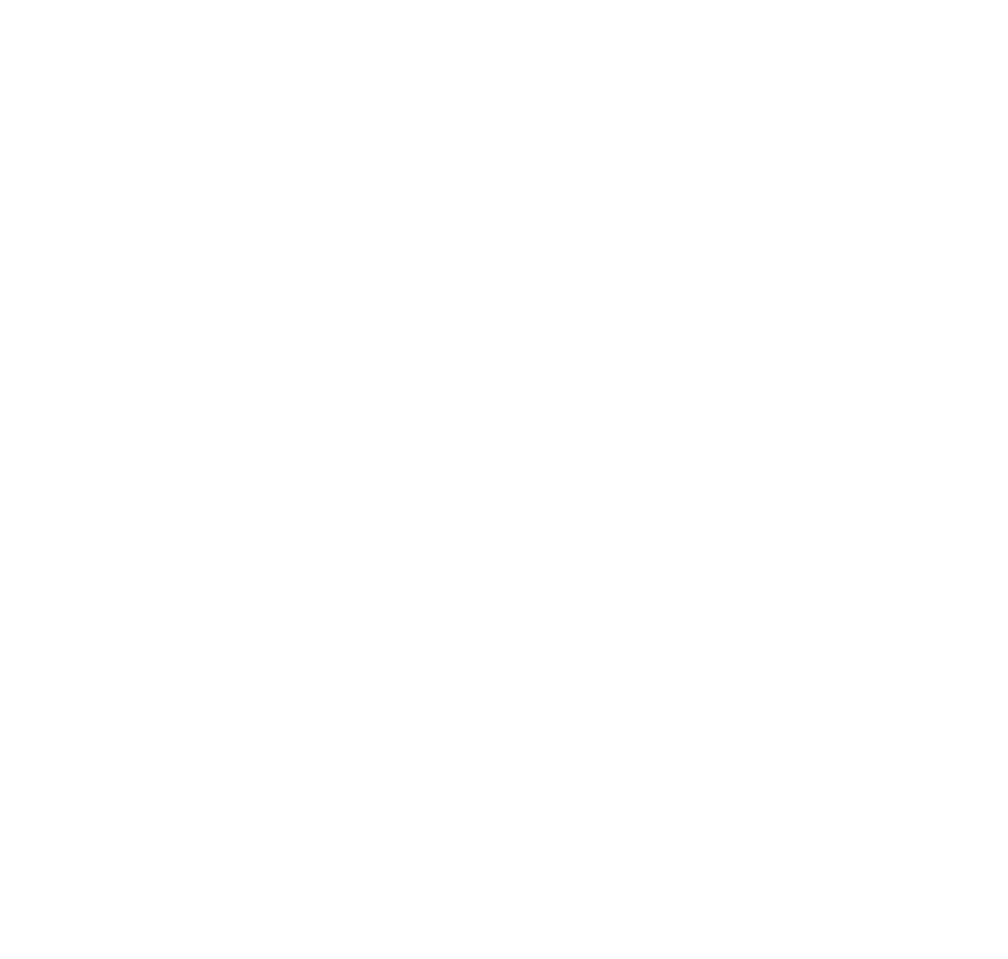
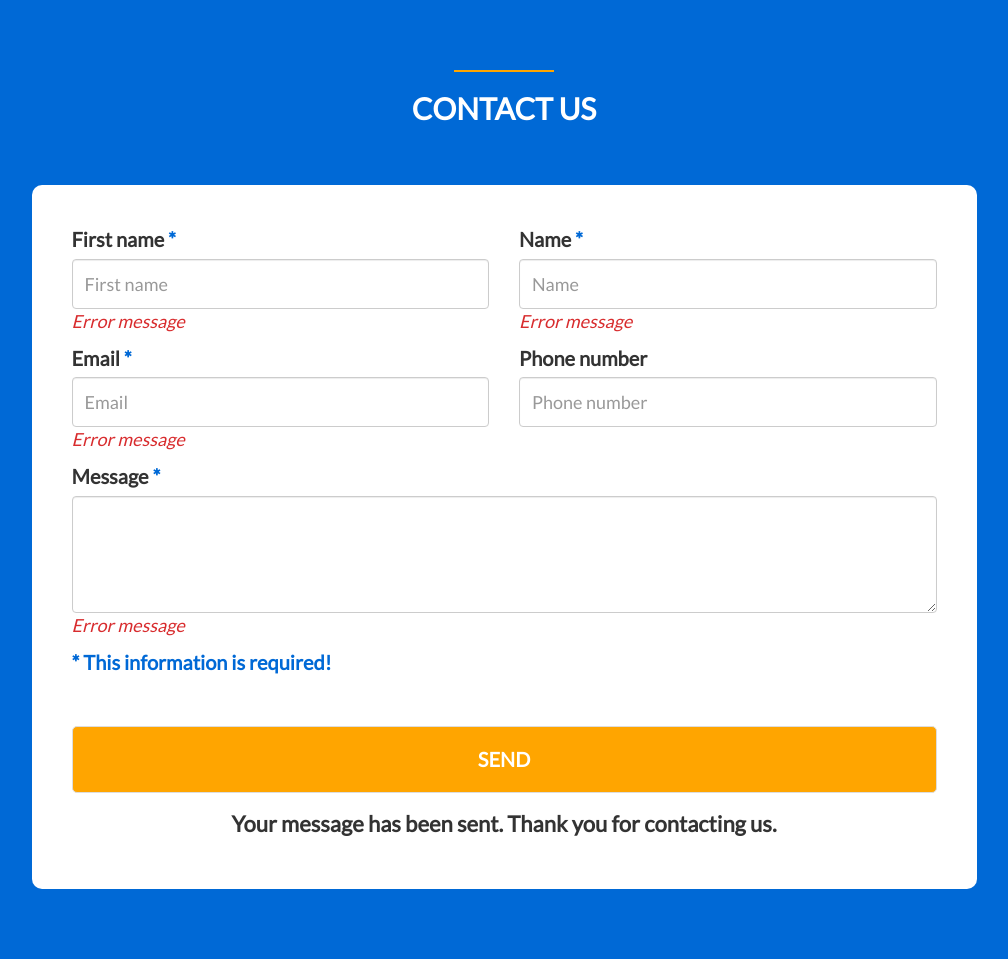
Before and after one commit to Mourad-seven/Page_Form, a PHP site: page / in a window 1280 px wide. Before the commit the part shown is empty. Shown: the whole page, without its empty margins (136-1144 px from the left). Before the commit the page ends 800 px from the top, so only its background shows below. Run offline with PHP 8.4, Linux system fonts and the light colour scheme; some libraries are stand-ins or nearby versions.

Commit message:
Add Contact Form (frontend)

```diff
--- /dev/null
+++ b/css/style.css
@@ -0,0 +1,64 @@
+body{
+	font-family: "Lato", sans-serif;
+	margin: 70px 0;
+	background: #0069d6;
+}
+.devider{
+	width: 100px;
+	height: 2px;
+	background: #ffa500;
+	margin: 0 auto;
+}
+.heading{
+	text-align: center;
+	margin-bottom: 60px;
+}
+h2{
+	text-transform: uppercase;
+	font-weight: bold;
+	color: #fff;
+}
+#contact-form{
+	font-size: 20px;
+	background: #fff;
+	padding: 40px;
+	border-radius: 10px;
+}
+.blue{
+	color: #0069d6;
+}
+.form-control{
+	height: 50px;
+	font-size: 18px;
+}
+.comments{
+	height: 25px;
+	font-style: italic;
+	font-size: 18px;
+	color: #d82c2e;
+}
+#contact-form input[type=submit]{
+	margin: 40px auto 0;
+	display: block;
+}
+.button1{
+	width: 100%;
+	border: 1px solid #ddd;
+	background: #ffa500;
+	color: #fff;
+	font-weight: bold;
+	text-transform: uppercase;
+	padding: 18px;
+	border-radius: 5px;
+	transition: all 0.3s ease-in 0s;
+}
+.button1:hover{
+	background: #333;
+	border-color: #ffa500;
+}
+.thank-you{
+	text-align: center;
+	margin-top: 15px;
+	font-weight: bold;
+	font-size: 22px;
+}
--- a/index.php
+++ b/index.php
@@ -1,10 +1,86 @@
+<?php
+	$firstname = $name = $email = $phone = $message = "";
+	if($_SERVER["REQUEST_METHOD"] == "POST"){
+		$firstname = $_POST['firstname'];
+		$name = $_POST['name'];
+		$email = $_POST['email'];
+		$phone = $_POST['phone'];
+		$message = $_POST['message'];
+	}
+?>
+
 <!DOCTYPE html>
-<html lang="en">
+<html>
 <head>
-	<meta charset="UTF-8">
-	<title>Page Form</title>
+	<meta charset="utf-8">
+	<meta http-equiv="X-UA-Compatible" content="IE=edge">
+	<meta name="viewport" content="width=device-width, initial-scale=1">
+	<title>Contact Form</title>
+	<!-- jQuery CDN -->
+	<script src="https://ajax.googleapis.com/ajax/libs/jquery/3.2.1/jquery.min.js"></script>
+	<!-- Bootstrap CDN -->
+	<link rel="stylesheet" href="https://maxcdn.bootstrapcdn.com/bootstrap/3.3.7/css/bootstrap.min.css" integrity="sha384-BVYiiSIFeK1dGmJRAkycuHAHRg32OmUcww7on3RYdg4Va+PmSTsz/K68vbdEjh4u" crossorigin="anonymous">
+	<link rel="stylesheet" href="css/style.css">
+	<!-- Fonts -->
+	<link href="https://fonts.googleapis.com/css?family=Lato" rel="stylesheet">
 </head>
 <body>
+	<div class="container">
+		<div class="devider"></div>
+		<div class="heading">
+			<h2>Contact Us</h2>
+		</div>
+		<div class="row">
+			<div class="col-lg-10 col-lg-offset-1">
+				<form action="<?php echo $_SERVER['PHP_SELF']; ?>" method="post" id="contact-form" role="form">
+					<div class="row">
+						<div class="col-md-6">
+							<label for="firstname">First name <span class="blue">*</span></label>
+							<input type="text" id="firstname" name="firstname" class="form-control" placeholder="First name" value="<?php echo $firstname; ?>">
+							<p class="comments">Error message</p>
+						</div>
 
+						<div class="col-md-6">
+							<label for="name">Name <span class="blue">*</span></label>
+							<input type="text" id="name" name="name" class="form-control" placeholder="Name" value="<?php echo $name; ?>">
+							<p class="comments">Error message</p>
+						</div>
+
+						<div class="col-md-6">
+							<label for="email">Email <span class="blue">*</span></label>
+							<input type="text" id="email" name="email" class="form-control" placeholder="Email" value="<?php echo $email; ?>">
+							<p class="comments">Error message</p>
+						</div>
+
+						<div class="col-md-6">
+							<label for="phone">Phone number</label>
+							<input type="text" id="phone" name="phone" class="form-control" placeholder="Phone number" value="<?php echo $phone; ?>">
+							<p class="comments"></p>
+						</div>
+
+						<div class="col-md-12">
+							<label for="message">Message <span class="blue">*</span></label>
+							<textarea name="message" id="message" class="form-control" placeholder="Your message..." cols="30" rows="4"> <?php echo $message; ?> </textarea>
+							<p class="comments">Error message</p>
+						</div>
+
+						<div class="col-md-12">
+							<p class="blue"> <strong>* This information is required!</strong></p>
+						</div>
+
+						<div class="col-md-12">
+							<input type="submit" class="button1" value="Send">
+						</div>
+					</div>
+					<p class="thank-you">
+						Your message has been sent. Thank you for contacting us.
+					</p>
+				</form>
+			</div>
+		</div>
+	</div>
+
+	<!-- JavaScript -->
+	<script src="https://maxcdn.bootstrapcdn.com/bootstrap/3.3.7/js/bootstrap.min.js" integrity="sha384-Tc5IQib027qvyjSMfHjOMaLkfuWVxZxUPnCJA7l2mCWNIpG9mGCD8wGNIcPD7Txa" crossorigin="anonymous"></script>
 </body>
 </html>
```
Also changed, not shown: 1 other file.
